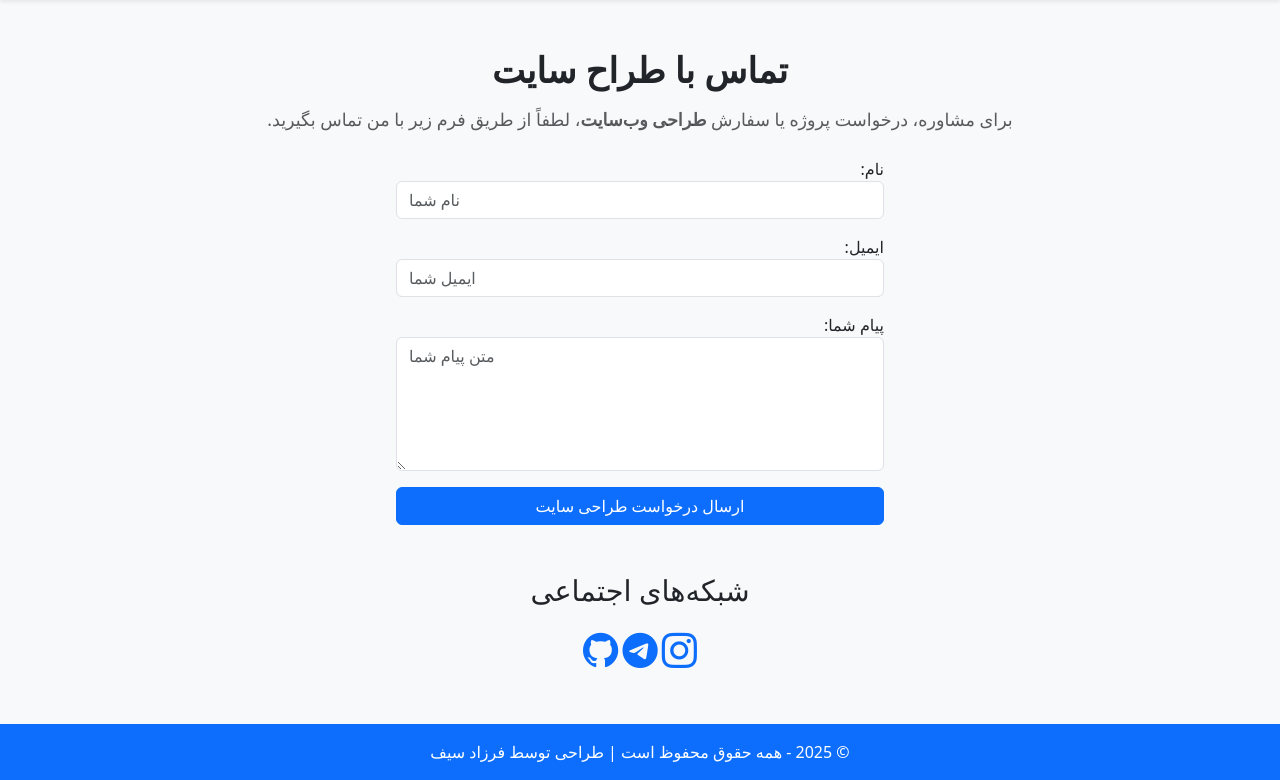
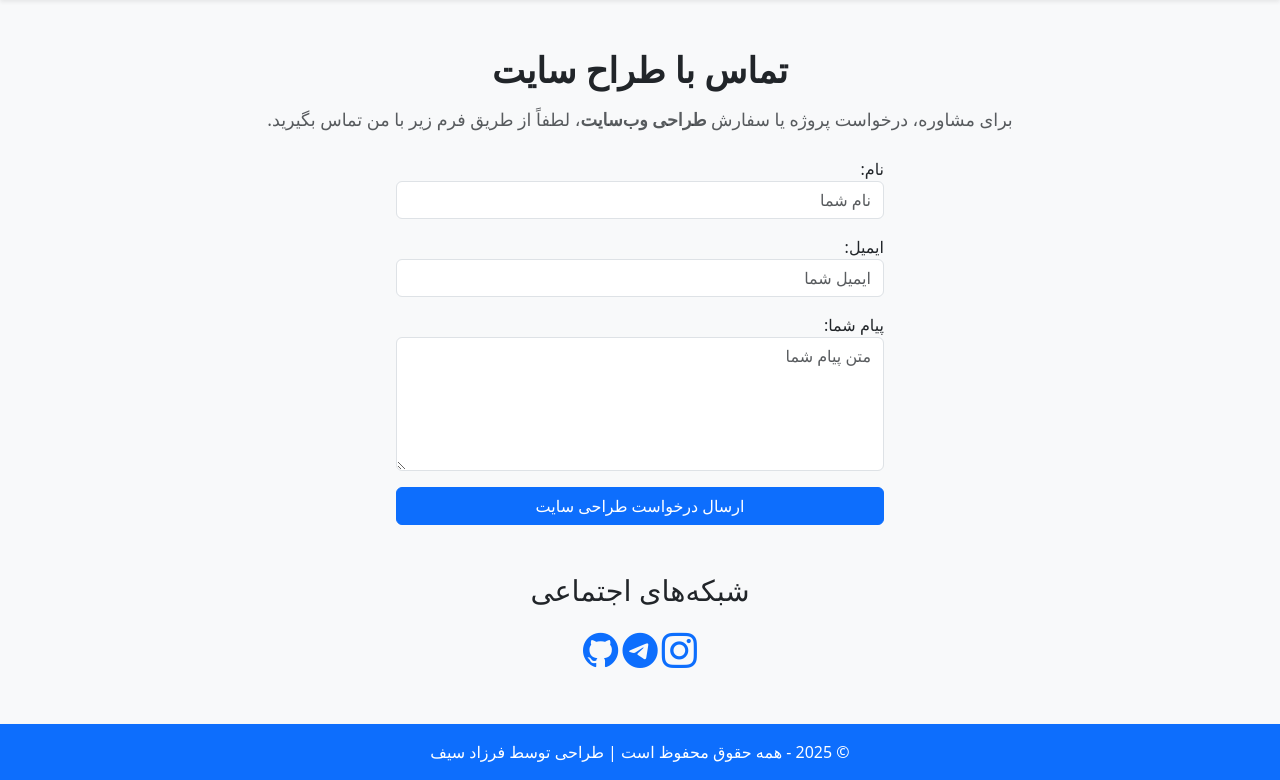
Before and after one commit to Fiesdazraf/safecode, a Django app: page /contact/ in a window 1280 px wide. Shown: the part 56-836 px from the top of the page. Run offline with Django 5.2, Linux system fonts and the light colour scheme; some web fonts are replaced.

Commit message:
making placeholders rtl

```diff
--- a/main/forms.py
+++ b/main/forms.py
@@ -13,17 +13,17 @@ class ContactForm(forms.ModelForm):
         widgets = {
             'name': forms.TextInput(attrs={
                 'placeholder': 'نام شما',
-                'class': 'form-control mb-3 text-end',
-                'dir': 'rtl',
+                'class': 'form-control mb-3 text-end rtl-input',
+                'dir': 'rtl'
             }),
             'email': forms.EmailInput(attrs={
                 'placeholder': 'ایمیل شما',
-                'class': 'form-control mb-3 text-end',
-                'dir': 'rtl',
+                'class': 'form-control mb-3 text-end rtl-input',
+                'dir': 'rtl'
             }),
             'message': forms.Textarea(attrs={
                 'placeholder': 'متن پیام شما',
-                'class': 'form-control mb-3 text-end',
+                'class': 'form-control mb-3 text-end rtl-input',
                 'rows': 5,
                 'dir': 'rtl',
             }),
--- a/main/static/main/style.css
+++ b/main/static/main/style.css
@@ -58,3 +58,8 @@ html {
 .text-primary-custom {
     color: #084298; /* Bootstrap 5 primary dark */
 }
+
+.rtl-input {
+  direction: rtl !important;
+  text-align: right !important;
+}
```
